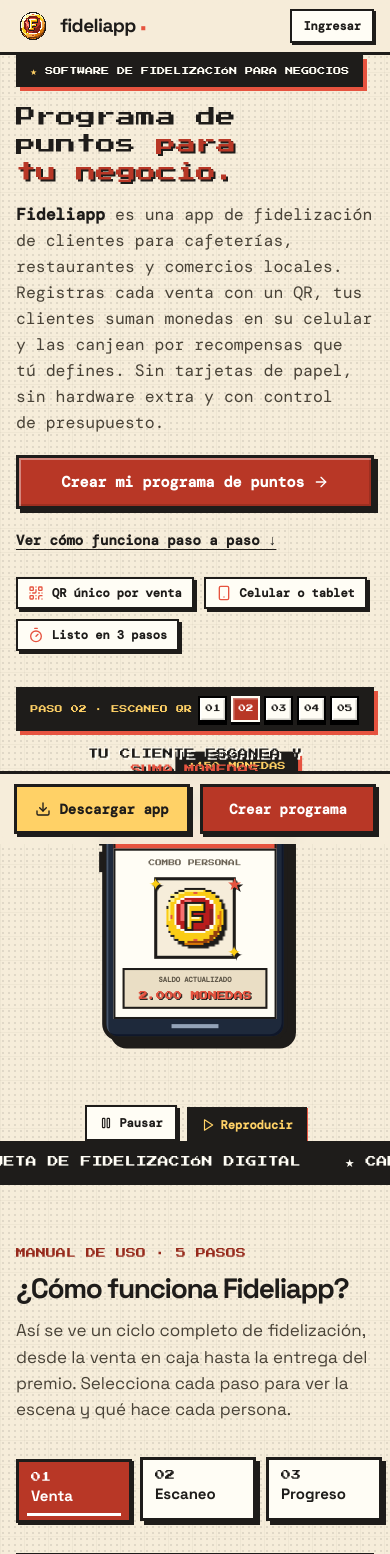
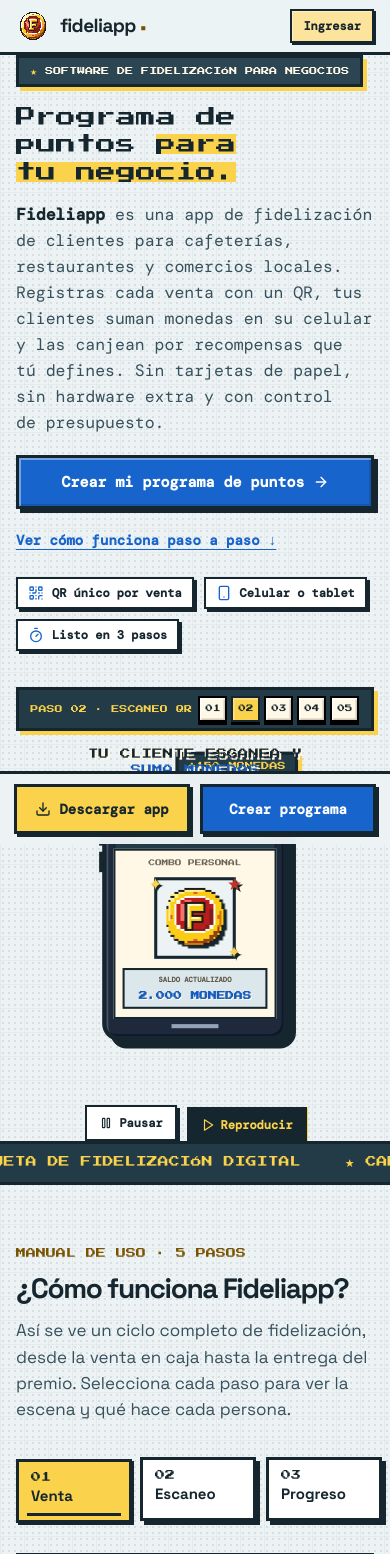
Before and after one commit to leoCortes123/fidelizacionWeb, a React (Vite) app: page / in a window 390 px wide. Shown: the top 1554 px of the page. Built offline with nearby package versions, Linux system fonts and the light colour scheme; no server answers.

Commit message:
feat(landing): aplicar nueva paleta 65/25/10 compatible con modo claro y oscuro

```diff
--- a/src/features/auth/LandingPage.css
+++ b/src/features/auth/LandingPage.css
@@ -1,35 +1,96 @@
 /* Landing Fideliapp orientada a administradores · estilo retro pixel-art.
    Alcance limitado a .retro-landing. Mobile-friendly: breakpoints 920px / 640px / 400px. */
 .retro-landing {
-  /* Paleta 60/30/10: papel, tinta/crema y acento rojo; dorado solo para "Descargar app" */
-  --ink: #1e1c1a;
-  --ink-soft: #484237;
-  --muted: #5c5446;
-  --paper: #f6edda;
-  --paper-deep: #eadec5;
-  --cream: #fffdf5;
-  --red: #e6533f;
-  --red-dark: #b83726;
-  --red-hover: #962a1c;
-  --red-ink: #962a1c;
-  --gold: #ffd166;
-  --gold-dark: #f2b632;
-  --blue: #467299;
-  --green: #3d7345;
+  /* Paleta 65/25/10 compatible con modo claro y oscuro (.dark):
+     Base Slate (claro / slate-teal en oscuro), Amarillo dorado de marca y Azul para CTA/confirmación;
+     Rojo relegado (<2%) solo a indicadores negativos en comparativa. */
+  --ink: #16262e;
+  --text-main: #16262e;
+  --ink-soft: #36505c;
+  --muted: #55707d;
+  --paper: #edf3f5;
+  --paper-deep: #dce7ec;
+  --cream: #ffffff;
+  --surface-elevated: #2b4652;
+  --surface-elevated-deep: #233b46;
+  --surface-elevated-text: #fff8e6;
+  --surface-elevated-soft: #d5e4ea;
+  --surface-elevated-muted: #9ebbc6;
+  --grid-line: rgba(22, 38, 46, 0.045);
+  --header-bg: rgba(237, 243, 245, 0.95);
+  --mobile-cta-bg: rgba(237, 243, 245, 0.97);
+  --gold: #fad24b;
+  --gold-dark: #e8bc2c;
+  --gold-soft: #fce49d;
+  --gold-ink: #7a5300;
+  --blue: #1765cc;
+  --blue-hover: #124fa3;
+  --green: #169c35;
+  --green-badge: #24d04a;
+  --red: #d9412e;
+  --highlight-bg: #fad24b;
+  --highlight-text: #16262e;
+  --highlight-shadow: none;
+  --tip-bg: #fff6d6;
+  --tip-border: #16262e;
+  --tip-strong: #7a5300;
+  --accent-link: #1765cc;
+  --focus-ring: #1765cc;
+  --dot-inactive: #dce7ec;
+  --nav-hover-text: #16262e;
+  --tab-hover-bg: #dce7ec;
   --header-h: 56px;
 
   background-color: var(--paper);
   background-image:
-    linear-gradient(to right, rgba(30, 28, 26, 0.035) 1px, transparent 1px),
-    linear-gradient(to bottom, rgba(30, 28, 26, 0.035) 1px, transparent 1px);
+    linear-gradient(to right, var(--grid-line) 1px, transparent 1px),
+    linear-gradient(to bottom, var(--grid-line) 1px, transparent 1px);
   background-size: 24px 24px;
-  color: var(--ink);
+  color: var(--text-main);
   font-family: "Space Grotesk", ui-sans-serif, system-ui, sans-serif;
   font-size: 16px;
   line-height: 1.55;
   min-height: 100vh;
   position: relative;
   overflow-x: clip;
+}
+
+.dark .retro-landing {
+  --ink: #16262e;
+  --text-main: #fff8e6;
+  --ink-soft: #d5e4ea;
+  --muted: #bcd3dc;
+  --paper: #2b4652;
+  --paper-deep: #233b46;
+  --cream: #385a68;
+  --surface-elevated: #385a68;
+  --surface-elevated-deep: #233b46;
+  --surface-elevated-text: #fff8e6;
+  --surface-elevated-soft: #d5e4ea;
+  --surface-elevated-muted: #bcd3dc;
+  --grid-line: rgba(255, 248, 230, 0.04);
+  --header-bg: rgba(35, 59, 70, 0.96);
+  --mobile-cta-bg: rgba(35, 59, 70, 0.97);
+  --gold: #fad24b;
+  --gold-dark: #e8bc2c;
+  --gold-soft: #fce49d;
+  --gold-ink: #fad24b;
+  --blue: #1a6ad6;
+  --blue-hover: #1455b0;
+  --green: #24d04a;
+  --green-badge: #24d04a;
+  --red: #ff8577;
+  --highlight-bg: transparent;
+  --highlight-text: #fad24b;
+  --highlight-shadow: 3px 3px 0 var(--ink);
+  --tip-bg: #233b46;
+  --tip-border: #fad24b;
+  --tip-strong: #fad24b;
+  --accent-link: #fad24b;
+  --focus-ring: #fad24b;
+  --dot-inactive: #4f7a8a;
+  --nav-hover-text: #fad24b;
+  --tab-hover-bg: #466e7e;
 }
 
 .retro-landing::before {
@@ -80,8 +141,13 @@
 .retro-landing :focus-visible {
   --tw-ring-shadow: 0 0 #0000;
   --tw-ring-offset-shadow: 0 0 #0000;
-  outline: 3px solid var(--blue);
+  outline: 3px solid var(--focus-ring);
   outline-offset: 3px;
+}
+
+.retro-landing .app-band :focus-visible,
+.retro-landing .cta :focus-visible {
+  outline-color: var(--gold);
 }
 
 .retro-landing section[id] {
@@ -94,7 +160,7 @@
   top: -60px;
   z-index: 60;
   background: var(--ink);
-  color: var(--cream);
+  color: var(--surface-elevated-text);
   padding: 10px 14px;
   font: 600 13px "DM Mono", monospace;
 }
@@ -106,7 +172,7 @@
 /* ---------- Header ---------- */
 .retro-landing header.retro-header {
   border-bottom: 3px solid var(--ink);
-  background: rgba(246, 237, 218, 0.95);
+  background: var(--header-bg);
   backdrop-filter: blur(6px);
   position: sticky;
   top: 0;
@@ -129,6 +195,7 @@
   font-size: 21px;
   letter-spacing: -0.6px;
   flex: none;
+  color: var(--text-main);
 }
 
 .retro-landing .brand-mark {
@@ -136,7 +203,7 @@
   height: 36px;
   background: var(--ink);
   border: 3px solid var(--ink);
-  box-shadow: 3px 3px 0 var(--red);
+  box-shadow: 3px 3px 0 var(--gold);
   display: grid;
   place-items: center;
   flex: none;
@@ -156,7 +223,7 @@
 }
 
 .retro-landing .brand-dot {
-  color: var(--red);
+  color: var(--gold-ink);
   font-family: "Press Start 2P", monospace;
   font-size: 14px;
   margin-left: 2px;
@@ -168,6 +235,7 @@
   gap: 6px;
   font: 600 13px "DM Mono", monospace;
   text-transform: uppercase;
+  color: var(--ink-soft);
 }
 
 .retro-landing .navlinks a {
@@ -177,6 +245,7 @@
 
 .retro-landing .navlinks a:hover {
   background: var(--cream);
+  color: var(--nav-hover-text);
   border-color: var(--ink);
   box-shadow: 2px 2px 0 var(--ink);
 }
@@ -257,24 +326,24 @@
   font-size: 15px;
 }
 
-.retro-landing .btn-red {
-  background: var(--red-dark);
+.retro-landing .btn-primary {
+  background: var(--blue);
   color: #fff;
 }
 
-.retro-landing .btn-red:hover {
-  background: var(--red-hover);
+.retro-landing .btn-primary:hover {
+  background: var(--blue-hover);
 }
 
 .retro-landing .btn-light,
 .retro-landing .btn-dark {
-  background: var(--cream);
+  background: var(--gold-soft);
   color: var(--ink);
 }
 
 .retro-landing .btn-dark:hover,
 .retro-landing .btn-light:hover {
-  background: var(--paper-deep);
+  background: var(--gold);
 }
 
 /* Botón destacado "Descargar app" */
@@ -308,6 +377,7 @@
   display: inline-block;
   margin-top: 16px;
   font: 600 14px "DM Mono", monospace;
+  color: var(--accent-link);
   text-decoration: underline;
   text-underline-offset: 4px;
   padding: 6px 0;
@@ -326,11 +396,11 @@
   display: inline-flex;
   align-items: center;
   gap: 8px;
-  background: var(--ink);
-  color: var(--cream);
+  background: var(--surface-elevated);
+  color: var(--surface-elevated-text);
   padding: 7px 11px;
   border: 3px solid var(--ink);
-  box-shadow: 4px 4px 0 var(--red);
+  box-shadow: 4px 4px 0 var(--gold);
   font: 10px/1.5 "Press Start 2P", monospace;
   margin: 0 0 clamp(12px, 2dvh, 20px);
   text-transform: uppercase;
@@ -348,11 +418,19 @@
   margin: 0 0 clamp(12px, 1.8dvh, 18px);
   max-width: 640px;
   font-weight: 400;
+  color: var(--text-main);
+}
+
+.dark .retro-landing h1 {
+  text-shadow: 3px 3px 0 var(--ink);
 }
 
 .retro-landing h1 .highlight {
-  color: var(--red-dark);
-  text-shadow: 3px 3px 0 var(--ink);
+  background: var(--highlight-bg);
+  color: var(--highlight-text);
+  text-shadow: var(--highlight-shadow);
+  box-decoration-break: clone;
+  -webkit-box-decoration-break: clone;
 }
 
 .retro-landing .lead {
@@ -365,7 +443,11 @@
 }
 
 .retro-landing .lead strong {
-  color: var(--ink);
+  color: var(--text-main);
+}
+
+.dark .retro-landing .lead strong {
+  color: var(--gold);
 }
 
 .retro-landing .supabase-note {
@@ -393,6 +475,7 @@
   align-items: center;
   gap: 8px;
   background: var(--cream);
+  color: var(--text-main);
   border: 2px solid var(--ink);
   box-shadow: 3px 3px 0 var(--ink);
   padding: 6px 10px;
@@ -402,7 +485,7 @@
 .retro-landing .hero-proof svg {
   width: 16px;
   height: 16px;
-  color: var(--red);
+  color: var(--accent-link);
 }
 
 .retro-landing .hero-art {
@@ -425,7 +508,7 @@
   min-height: 36px;
   padding: 6px 12px;
   background: var(--cream);
-  color: var(--ink);
+  color: var(--text-main);
   border: 2px solid var(--ink);
   box-shadow: 3px 3px 0 var(--ink);
   font: 600 12px "DM Mono", monospace;
@@ -433,13 +516,13 @@
 }
 
 .retro-landing .motion-btn:hover[aria-pressed="false"] {
-  background: var(--paper-deep);
+  background: var(--tab-hover-bg);
 }
 
 .retro-landing .motion-btn[aria-pressed="true"] {
   background: var(--ink);
   color: var(--gold);
-  box-shadow: 1px 1px 0 var(--red);
+  box-shadow: 1px 1px 0 var(--gold);
   transform: translate(2px, 2px);
   cursor: default;
 }
@@ -479,8 +562,8 @@
 .retro-landing .ticker {
   position: relative;
   z-index: 2;
-  background: var(--ink);
-  color: var(--cream);
+  background: var(--surface-elevated-deep);
+  color: var(--gold);
   border-block: 3px solid var(--ink);
   overflow: hidden;
   padding: 12px 0;
@@ -522,7 +605,7 @@
 .retro-landing .kicker {
   display: inline-block;
   font: 10px/1.6 "Press Start 2P", monospace;
-  color: var(--red-ink);
+  color: var(--gold-ink);
   margin: 0 0 12px;
 }
 
@@ -565,19 +648,19 @@
   box-shadow: 4px 4px 0 var(--ink);
   cursor: pointer;
   text-align: left;
-  color: var(--ink);
+  color: var(--text-main);
   transition:
     transform 0.12s ease,
     background-color 0.12s ease;
 }
 
 .retro-landing .manual-tab:hover {
-  background: var(--paper-deep);
+  background: var(--tab-hover-bg);
 }
 
 .retro-landing .manual-tab[aria-selected="true"] {
-  background: var(--red-dark);
-  color: #fff;
+  background: var(--gold);
+  color: var(--ink);
   transform: translate(2px, 2px);
   box-shadow: 2px 2px 0 var(--ink);
 }
@@ -662,7 +745,8 @@
 }
 
 .retro-landing .actor-client {
-  background: var(--red-dark);
+  background: var(--gold);
+  color: var(--ink);
 }
 
 .retro-landing .manual-panel h3 {
@@ -698,18 +782,23 @@
   width: 20px;
   height: 20px;
   margin-top: 2px;
-  color: #fff;
-  background: var(--green);
+  color: var(--ink);
+  background: var(--green-badge);
   border: 2px solid var(--ink);
   padding: 1px;
 }
 
 .retro-landing .manual-tip {
   margin: 0;
-  background: #fff4d1;
-  border: 2px dashed var(--ink);
+  background: var(--tip-bg);
+  border: 2px dashed var(--tip-border);
   padding: 12px 14px;
   font-size: 15px;
+  color: var(--ink-soft);
+}
+
+.retro-landing .manual-tip strong {
+  color: var(--tip-strong);
 }
 
 .retro-landing .manual-nav {
@@ -727,12 +816,12 @@
 .retro-landing .manual-dots span {
   width: 10px;
   height: 10px;
-  background: var(--paper-deep);
+  background: var(--dot-inactive);
   border: 2px solid var(--ink);
 }
 
 .retro-landing .manual-dots span.on {
-  background: var(--red);
+  background: var(--gold);
 }
 
 /* ---------- Puesta en marcha ---------- */
@@ -770,8 +859,9 @@
   height: 40px;
   display: grid;
   place-items: center;
-  background: var(--ink);
-  color: var(--gold);
+  background: var(--gold);
+  color: var(--ink);
+  box-shadow: inset 0 0 0 2px var(--ink);
   font: 14px "Press Start 2P", monospace;
 }
 
@@ -814,10 +904,10 @@
   place-items: center;
   width: 46px;
   height: 46px;
-  background: var(--paper-deep);
+  background: var(--gold);
   border: 3px solid var(--ink);
   margin-bottom: 14px;
-  color: var(--red-dark);
+  color: var(--ink);
 }
 
 .retro-landing .feature .ico svg {
@@ -849,8 +939,8 @@
 }
 
 .retro-landing .compare thead th {
-  background: var(--ink);
-  color: var(--cream);
+  background: var(--surface-elevated-deep);
+  color: var(--gold);
   font: 600 13px "DM Mono", monospace;
   text-transform: uppercase;
 }
@@ -877,7 +967,7 @@
 }
 
 .retro-landing .compare-paper svg {
-  color: var(--red-dark);
+  color: var(--red);
 }
 
 .retro-landing .compare-app {
@@ -952,10 +1042,10 @@
 
 /* ---------- Banda app ---------- */
 .retro-landing .app-band {
-  background: var(--ink);
-  color: var(--cream);
+  background: var(--surface-elevated);
+  color: var(--surface-elevated-text);
   border: 3px solid var(--ink);
-  box-shadow: 10px 10px 0 var(--red);
+  box-shadow: 10px 10px 0 var(--blue);
   padding: clamp(24px, 3.5dvh, 42px);
   display: grid;
   grid-template-columns: 1.45fr 0.95fr;
@@ -964,13 +1054,13 @@
 }
 
 .retro-landing .app-band h2 {
-  color: var(--cream);
+  color: var(--surface-elevated-text);
   margin-bottom: 10px;
 }
 
 .retro-landing .app-band-lead {
   margin: 0 0 20px;
-  color: #e7dcc6;
+  color: var(--surface-elevated-soft);
   font-size: 16px;
 }
 
@@ -987,8 +1077,8 @@
   grid-template-columns: 36px 1fr;
   gap: 12px;
   align-items: start;
-  background: rgba(255, 253, 245, 0.06);
-  border: 2px solid rgba(255, 253, 245, 0.22);
+  background: rgba(22, 38, 46, 0.35);
+  border: 2px solid rgba(255, 248, 230, 0.22);
   padding: 10px 12px;
 }
 
@@ -999,7 +1089,7 @@
   place-items: center;
   background: var(--gold);
   color: var(--ink);
-  border: 2px solid var(--cream);
+  border: 2px solid var(--ink);
 }
 
 .retro-landing .app-perk-ico svg {
@@ -1015,14 +1105,14 @@
 }
 
 .retro-landing .app-perks span {
-  color: #e7dcc6;
+  color: var(--surface-elevated-soft);
   font-size: 14px;
   line-height: 1.4;
 }
 
 .retro-landing .app-band-panel {
-  background: rgba(255, 253, 245, 0.05);
-  border: 2px dashed rgba(255, 209, 102, 0.55);
+  background: var(--surface-elevated-deep);
+  border: 2px dashed var(--gold);
   padding: 22px;
   display: flex;
   flex-direction: column;
@@ -1044,16 +1134,16 @@
 
 .retro-landing .app-band-note {
   margin: 0;
-  color: #cbbda3;
+  color: var(--surface-elevated-muted);
   font: 12px/1.45 "DM Mono", monospace;
   text-align: center;
 }
 
 .retro-landing .app-band .btn {
   box-shadow:
-    inset 2px 2px 0 rgba(255, 255, 255, 0.4),
-    4px 4px 0 var(--cream);
-  border-color: var(--cream);
+    inset 2px 2px 0 rgba(255, 255, 255, 0.35),
+    4px 4px 0 var(--ink);
+  border-color: var(--ink);
 }
 
 /* ---------- FAQ ---------- */
@@ -1092,7 +1182,7 @@
   content: "+";
   flex: none;
   font: 14px "Press Start 2P", monospace;
-  color: var(--red);
+  color: var(--accent-link);
 }
 
 .retro-landing .faq-item[open] summary::after {
@@ -1126,8 +1216,8 @@
 /* ---------- CTA final ---------- */
 .retro-landing .cta {
   margin-bottom: 80px;
-  background: var(--red-dark);
-  color: #fff;
+  background: var(--surface-elevated);
+  color: var(--surface-elevated-text);
   border: 3px solid var(--ink);
   box-shadow: 8px 8px 0 var(--ink);
   padding: 48px 28px;
@@ -1138,17 +1228,18 @@
 }
 
 .retro-landing .cta h2 {
-  color: #fff;
+  color: var(--gold);
   text-shadow: 3px 3px 0 var(--ink);
 }
 
 .retro-landing .cta > p {
   margin: 0 0 24px;
   font-size: 17px;
-}
-
-.retro-landing .cta-kicker {
-  background: var(--ink);
+  color: var(--surface-elevated-soft);
+}
+
+.retro-landing .cta p.cta-kicker {
+  background: var(--surface-elevated-deep);
   color: var(--gold);
   padding: 6px 10px;
   border: 2px solid var(--ink);
@@ -1161,10 +1252,6 @@
 
 .retro-landing .cta-buttons {
   justify-content: center;
-}
-
-.retro-landing .cta .btn-red {
-  background: var(--ink);
 }
 
 /* ---------- Footer ---------- */
@@ -1173,6 +1260,7 @@
   z-index: 2;
   border-top: 3px solid var(--ink);
   background: var(--paper-deep);
+  color: var(--ink-soft);
   padding: 26px 0;
 }
 
@@ -1338,7 +1426,7 @@
     bottom: 0;
     z-index: 40;
     padding: 10px 14px calc(10px + env(safe-area-inset-bottom));
-    background: rgba(246, 237, 218, 0.97);
+    background: var(--mobile-cta-bg);
     border-top: 3px solid var(--ink);
     backdrop-filter: blur(6px);
   }
@@ -1366,7 +1454,8 @@
     padding-right: 16px;
   }
 
-  .retro-landing h1 .highlight {
+  .dark .retro-landing h1,
+  .dark .retro-landing h1 .highlight {
     text-shadow: 2px 2px 0 var(--ink);
   }
 
@@ -1451,7 +1540,7 @@
 
   .retro-landing .app-band {
     padding: 24px 18px;
-    box-shadow: 5px 5px 0 var(--red);
+    box-shadow: 5px 5px 0 var(--blue);
   }
 
   .retro-landing .app-band-actions .btn {
--- a/src/features/auth/LandingPage.tsx
+++ b/src/features/auth/LandingPage.tsx
@@ -236,7 +236,7 @@ export function LandingPage() {
             )}
 
             <div className="hero-buttons">
-              <Link className="btn btn-red btn-lg" to={REGISTER_BUSINESS}>
+              <Link className="btn btn-primary btn-lg" to={REGISTER_BUSINESS}>
                 Crear mi programa de puntos <ArrowRight className="h-4 w-4" aria-hidden="true" />
               </Link>
             </div>
@@ -453,7 +453,7 @@ export function LandingPage() {
               ))}
             </ol>
             <div className="center-cta">
-              <Link className="btn btn-red btn-lg" to={REGISTER_BUSINESS}>
+              <Link className="btn btn-primary btn-lg" to={REGISTER_BUSINESS}>
                 Registrar mi negocio <ArrowRight className="h-4 w-4" aria-hidden="true" />
               </Link>
             </div>
@@ -620,7 +620,7 @@ export function LandingPage() {
             <h2>Haz que tus clientes quieran volver.</h2>
             <p>Crea tu programa de fidelización hoy y registra tu primera venta en minutos.</p>
             <div className="hero-buttons cta-buttons">
-              <Link className="btn btn-red btn-lg" to={REGISTER_BUSINESS}>
+              <Link className="btn btn-primary btn-lg" to={REGISTER_BUSINESS}>
                 Registrar mi negocio
               </Link>
               <InstallPwaButton className="btn btn-download btn-lg" label="Descargar app" />
@@ -645,7 +645,7 @@ export function LandingPage() {
       {/* Barra fija inferior en móvil: acceso permanente a descargar la app y registrarse */}
       <div className="mobile-cta" role="region" aria-label="Acciones rápidas">
         <InstallPwaButton className="btn btn-download" label="Descargar app" />
-        <Link className="btn btn-red" to={REGISTER_BUSINESS}>
+        <Link className="btn btn-primary" to={REGISTER_BUSINESS}>
           Crear programa
         </Link>
       </div>
--- a/src/features/landing/animation/fideliapp-animation.css
+++ b/src/features/landing/animation/fideliapp-animation.css
@@ -4,18 +4,21 @@
    ========================================================================== */
 
 .fa-stage {
-  --fa-ink: #1e1c1a;
-  --fa-cream: #fffdf5;
-  --fa-paper: #f6edda;
-  --fa-paper-deep: #eadec5;
-  --fa-red: #e6533f;
-  --fa-red-dark: #b83726;
-  --fa-gold: #ffd166;
-  --fa-gold-bright: #facc15;
-  --fa-green: #4e8c57;
-  --fa-green-dark: #3d7345;
-  --fa-emerald: #34d399;
-  --fa-blue: #467299;
+  --fa-ink: #16262e;
+  --fa-hud-bg: #233b46;
+  --fa-cream: #fff8e6;
+  --fa-paper: #edf3f5;
+  --fa-paper-deep: #dce7ec;
+  --fa-red: #c23321;
+  --fa-gold: #fad24b;
+  --fa-gold-bright: #fad24b;
+  --fa-green: #169c35;
+  --fa-emerald: #24d04a;
+  --fa-blue: #155bc0;
+  --fa-caption-color: #16262e;
+  --fa-caption-shadow: #fff8e6;
+  --fa-caption-accent: #155bc0;
+  --fa-caption-accent-shadow: #fff8e6;
 
   --fa-font-pixel: "Press Start 2P", ui-monospace, monospace;
   --fa-font-mono: "DM Mono", ui-monospace, monospace;
@@ -35,6 +38,13 @@
   flex-direction: column;
 }
 
+.dark .fa-stage {
+  --fa-caption-color: #fff8e6;
+  --fa-caption-shadow: #16262e;
+  --fa-caption-accent: #fad24b;
+  --fa-caption-accent-shadow: #16262e;
+}
+
 .fa-stage *,
 .fa-stage *::before,
 .fa-stage *::after {
@@ -49,10 +59,10 @@
   gap: 10px;
   padding: 7px 11px;
   margin-bottom: 6px;
-  background: var(--fa-ink);
+  background: var(--fa-hud-bg);
   color: var(--fa-cream);
   border: 3px solid var(--fa-ink);
-  box-shadow: 4px 4px 0 var(--fa-red);
+  box-shadow: 4px 4px 0 var(--fa-gold);
   z-index: 25;
   flex: none;
 }
@@ -137,9 +147,9 @@
 }
 
 .fa-hud-dot.is-active {
-  background: var(--fa-red-dark);
-  color: #ffffff;
-  border-color: var(--fa-cream);
+  background: var(--fa-gold);
+  color: var(--fa-ink);
+  border-color: var(--fa-ink);
   box-shadow:
     inset 1.5px 1.5px 0 rgba(255, 255, 255, 0.35),
     0 3px 0 #000000;
@@ -161,10 +171,10 @@
   font-size: clamp(10.5px, 2.6cqi, 14px);
   line-height: 1.5;
   letter-spacing: 0.02em;
-  color: var(--fa-ink);
+  color: var(--fa-caption-color);
   text-shadow:
-    2px 2px 0 var(--fa-cream),
-    -1px -1px 0 var(--fa-cream);
+    2px 2px 0 var(--fa-caption-shadow),
+    -1px -1px 0 var(--fa-caption-shadow);
   z-index: 29;
   pointer-events: none;
   translate: 0px;
@@ -172,8 +182,8 @@
 }
 
 .fa-scene-caption .fa-txt-accent {
-  color: var(--fa-red);
-  text-shadow: 2px 2px 0 var(--fa-ink);
+  color: var(--fa-caption-accent);
+  text-shadow: 2px 2px 0 var(--fa-caption-accent-shadow);
 }
 
 .fa-stage.is-caption-hidden .fa-scene-caption {
@@ -287,12 +297,12 @@
 }
 
 .fa-btn-blue {
-  background: var(--fa-red);
+  background: var(--fa-blue);
   color: #ffffff;
 }
 
 .fa-btn-red {
-  background: var(--fa-red);
+  background: var(--fa-blue);
   color: #ffffff;
 }
 
@@ -588,7 +598,7 @@
 }
 
 .fa-header-ink {
-  background: var(--fa-red);
+  background: var(--fa-hud-bg);
 }
 
 .fa-phone-screen {
@@ -697,10 +707,10 @@
 
 .fa-floating-arcade-text {
   position: absolute;
-  background: var(--fa-ink);
+  background: var(--fa-hud-bg);
   color: var(--fa-gold);
   border: 3px solid var(--fa-ink);
-  box-shadow: 4px 4px 0 var(--fa-red);
+  box-shadow: 4px 4px 0 var(--fa-gold);
   padding: 5px 9px;
   font-family: var(--fa-font-pixel);
   font-size: clamp(8px, 2.1cqi, 10.5px);
@@ -912,8 +922,8 @@
   margin-top: 2px;
   font-family: var(--fa-font-pixel);
   font-size: clamp(8.5px, 2.1cqi, 11px);
-  color: var(--fa-red);
-  text-shadow: 1px 1px 0 var(--fa-ink);
+  color: var(--fa-blue);
+  text-shadow: 1px 1px 0 var(--fa-cream);
 }
 
 .fa-m2-plus-toast {
@@ -1014,15 +1024,15 @@
 .fa-card-points-val {
   font-family: var(--fa-font-pixel);
   font-size: clamp(13px, 3.5cqi, 18px);
-  color: var(--fa-red);
-  text-shadow: 2px 2px 0 var(--fa-ink);
+  color: var(--fa-blue);
+  text-shadow: 2px 2px 0 var(--fa-cream);
 }
 
 .fa-m3-unlock-banner {
-  background: var(--fa-ink);
+  background: var(--fa-hud-bg);
   color: var(--fa-gold);
   border: 2px solid var(--fa-ink);
-  box-shadow: 3px 3px 0 var(--fa-red);
+  box-shadow: 3px 3px 0 var(--fa-gold);
   padding: 4px 7px;
   text-align: center;
   font-family: var(--fa-font-pixel);
@@ -1036,7 +1046,7 @@
   gap: 3px;
   height: clamp(16px, 4.2cqi, 22px);
   padding: 2.5px;
-  background: #e5dcc9;
+  background: var(--fa-paper-deep);
   border: 3px solid var(--fa-ink);
 }
 
@@ -1342,10 +1352,10 @@
 .fa-loop-banner {
   position: absolute;
   bottom: 3%;
-  background: var(--fa-ink);
+  background: var(--fa-hud-bg);
   color: var(--fa-gold);
   border: 3px solid var(--fa-ink);
-  box-shadow: 4px 4px 0 var(--fa-red);
+  box-shadow: 4px 4px 0 var(--fa-gold);
   padding: 6px 11px;
   font-family: var(--fa-font-pixel);
   font-size: clamp(7.5px, 1.9cqi, 10px);
```
Also changed, not shown: src/features/landing/animation/moments/moment1-compra.js (+6 -6 lines), src/features/landing/animation/moments/moment3-progreso.js (+13 -13 lines), src/features/landing/animation/moments/moment4-canje.js (+10 -10 lines).
